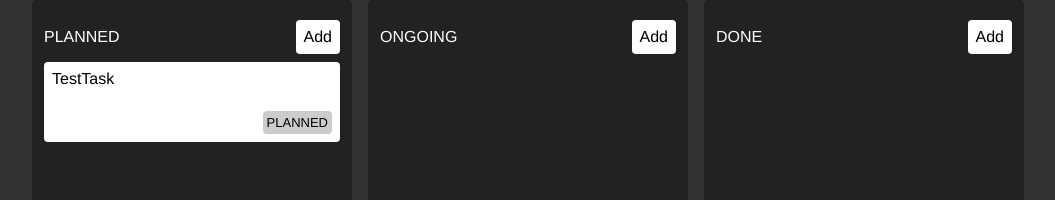
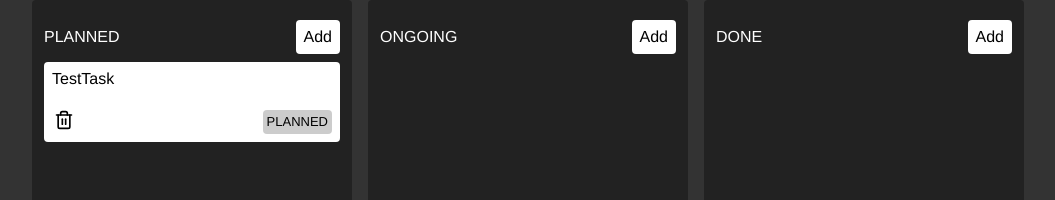
Before and after one commit to Alexander-Domanov/kanban-zustand, a React (Create React App) app: page / in a window 1280 px wide. Shown: the top 200 px of the page, without its empty margins (112-1167 px from the left). Built offline with nearby package versions, Linux system fonts and the light colour scheme.

Commit message:
feat: added to the delete task store

```diff
--- a/src/components/Task.module.css
+++ b/src/components/Task.module.css
@@ -31,7 +31,7 @@
     background: var(--COLOR-DONE);
 }
 
-.task img {
+.task svg {
     height: 1.25rem;
     cursor: pointer;
 }
--- a/src/components/Task.tsx
+++ b/src/components/Task.tsx
@@ -6,12 +6,24 @@ export const Task: React.FC<any> = ({title}) => {
     const task = useStore((store) =>
         store.tasks.find((task) => task.title === title)
     )
+    const deleteTask = useStore((store) => store.deleteTask)
 
     return (
         <div className={s.task}>
             <div>{title}</div>
             <div className={s.bottomWrapper}>
-                <div></div>
+                <div>
+                    <svg onClick={() => deleteTask(task?.title)} xmlns="http://www.w3.org/2000/svg" width="24" height="24"
+                         viewBox="0 0 24 24"
+                         fill="none" stroke="currentColor"
+                         stroke-width="2" stroke-linecap="round" stroke-linejoin="round"
+                         className="feather feather-trash-2">
+                        <polyline points="3 6 5 6 21 6"></polyline>
+                        <path d="M19 6v14a2 2 0 0 1-2 2H7a2 2 0 0 1-2-2V6m3 0V4a2 2 0 0 1 2-2h4a2 2 0 0 1 2 2v2"></path>
+                        <line x1="10" y1="11" x2="10" y2="17"></line>
+                        <line x1="14" y1="11" x2="14" y2="17"></line>
+                    </svg>
+                </div>
                 <div className={classNames(s.status, s[task!.state])}>{task!.state}</div>
             </div>
         </div>
--- a/src/store.ts
+++ b/src/store.ts
@@ -3,7 +3,11 @@ import {create} from "zustand";
 const store = (set: any) => ({
     tasks: [{title: 'TestTask', state: 'PLANNED'}],
     addTask: (title: any, state: any) =>
-        set((store: any) => ({tasks: [...store.tasks, {title, state}]}))
+        set((store: any) => ({tasks: [...store.tasks, {title, state}]})),
+    deleteTask: (title: any) =>
+        set((store: any) => ({
+            tasks: store.tasks.filter((task: any) => task.title !== title),
+        })),
 })
 
 export const useStore = create(store)
--- /dev/null
+++ b/src/types/index.d.ts
@@ -0,0 +1 @@
+declare module '*module.css'
```
